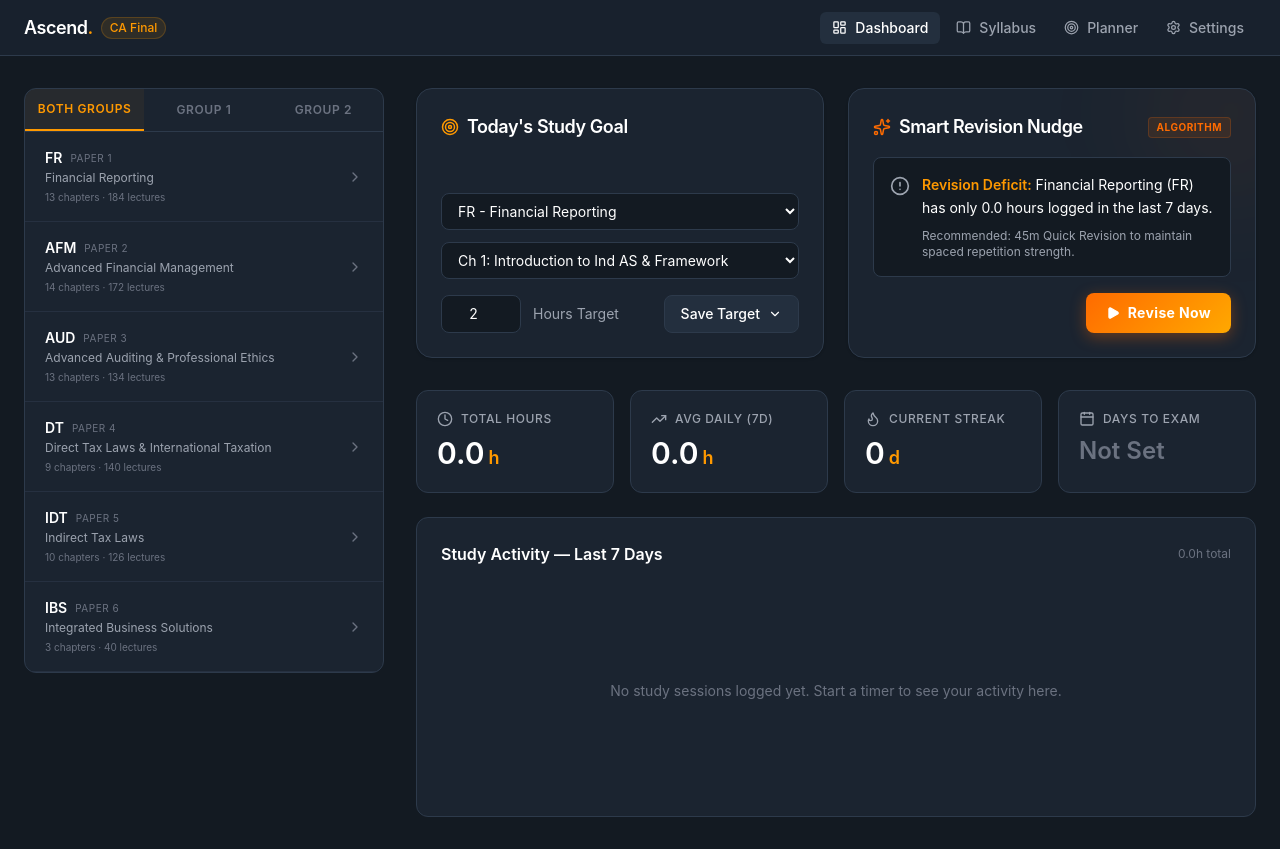
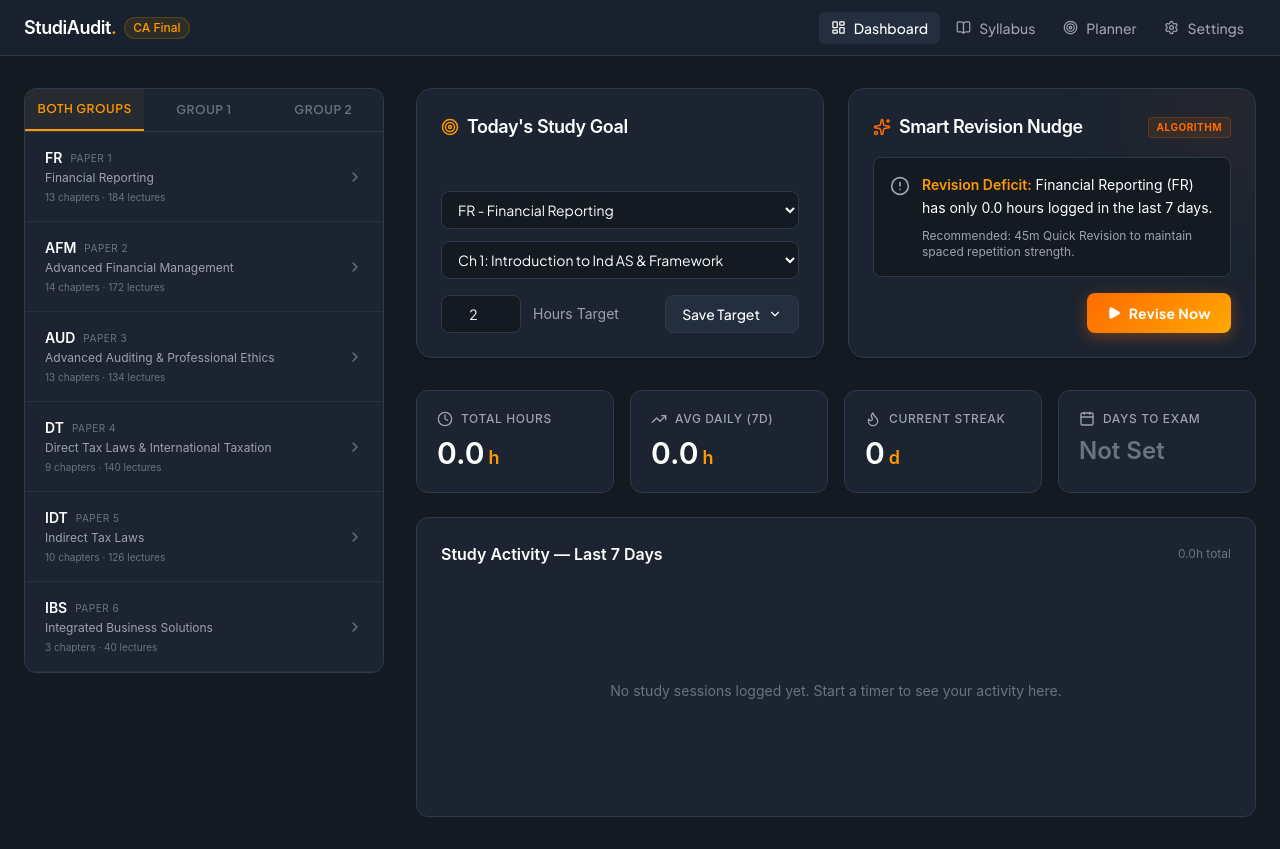
Before and after one commit to Rushi9945/khushi-ca-tracker, a React (Vite) app in the folder frontend/: page / in a window 1280 px wide. Built offline with nearby package versions, Linux system fonts and the light colour scheme.

Commit message:
Global premium typography injection & rename to StudiAudit

```diff
--- a/frontend/index.html
+++ b/frontend/index.html
@@ -4,7 +4,10 @@
     <meta charset="UTF-8" />
     <link rel="icon" type="image/svg+xml" href="/favicon.svg" />
     <meta name="viewport" content="width=device-width, initial-scale=1.0" />
-    <title>frontend</title>
+    <link rel="preconnect" href="https://fonts.googleapis.com">
+    <link rel="preconnect" href="https://fonts.gstatic.com" crossorigin>
+    <link href="https://fonts.googleapis.com/css2?family=Plus+Jakarta+Sans:wght@400;500;600;700;800&display=swap" rel="stylesheet">
+    <title>StudiAudit - CA Final Tracker</title>
   </head>
   <body>
     <div id="root"></div>
--- a/frontend/src/App.tsx
+++ b/frontend/src/App.tsx
@@ -65,7 +65,7 @@ function App() {
       <header className="sticky top-0 z-50 w-full h-14 bg-[#1B2430]/85 backdrop-blur-md border-b border-[#2D3A4B]">
         <div className="max-w-7xl mx-auto h-full px-6 flex items-center justify-between gap-4">
           <div className="flex items-center gap-2 shrink-0 cursor-pointer" onClick={navigateToDashboard}>
-            <span className="font-semibold text-lg tracking-tight">Ascend<span className="text-[#FF9900]">.</span></span>
+            <span className="font-semibold text-lg tracking-tight">StudiAudit<span className="text-[#FF9900]">.</span></span>
             <span className="hidden sm:inline text-xs px-2 py-0.5 rounded-full bg-[#FF9900]/10 text-[#FF9900] border border-[#FF9900]/20 font-medium">CA Final</span>
           </div>
 
--- a/frontend/src/SettingsView.tsx
+++ b/frontend/src/SettingsView.tsx
@@ -130,12 +130,12 @@ export const SettingsView = () => {
     const rangeStr = { today: 'Today', week: 'ThisWeek', month: 'ThisMonth', all: 'AllTime' }[exportRange];
     const dateStr = new Date().toISOString().split('T')[0];
 
-    generateExcel(sessionsRaw, progressRaw, notesRaw, `Ascend_Export_${rangeStr}_${dateStr}.xlsx`, cutoff);
+    generateExcel(sessionsRaw, progressRaw, notesRaw, `StudiAudit_Export_${rangeStr}_${dateStr}.xlsx`, cutoff);
   };
 
   const exportArchive = (archive: any) => {
     const safeName = archive.name.replace(/[^a-z0-9]/gi, '_').toLowerCase();
-    generateExcel(archive.data.sessions, archive.data.progress, archive.data.notes, `Ascend_Archive_${safeName}.xlsx`, 0);
+    generateExcel(archive.data.sessions, archive.data.progress, archive.data.notes, `StudiAudit_Archive_${safeName}.xlsx`, 0);
   };
 
   const executeArchiveAndReset = () => {
@@ -252,7 +252,7 @@ export const SettingsView = () => {
         window.location.reload();
       } catch (err) {
         console.error(err);
-        alert("Error parsing Excel file. Please ensure it is a valid Ascend backup.");
+        alert("Error parsing Excel file. Please ensure it is a valid StudiAudit backup.");
       }
     };
     reader.readAsArrayBuffer(file);
@@ -412,7 +412,7 @@ export const SettingsView = () => {
             <div>
               <h4 className="font-semibold text-white mb-1">Restore from Excel</h4>
               <p className="text-xs text-[#9CA3AF] leading-relaxed">
-                Upload a previously downloaded Ascend Excel file to restore your progress. This will overwrite current data.
+                Upload a previously downloaded StudiAudit Excel file to restore your progress. This will overwrite current data.
               </p>
             </div>
             <div className="mt-auto pt-4 border-t border-[#2D3A4B]/50">
--- a/frontend/src/SplashScreen.tsx
+++ b/frontend/src/SplashScreen.tsx
@@ -87,7 +87,7 @@ export const SplashScreen = ({ onComplete }: { onComplete: () => void }) => {
           style={{ transform: 'translateZ(40px)' }}
         >
           <p className="text-sm md:text-base font-medium text-slate-400/80 tracking-wide animate-pulse">
-            your finalist preparation dashboard is loading ..
+            your StudiAudit dashboard is loading ..
           </p>
         </motion.div>
 
--- a/frontend/src/index.css
+++ b/frontend/src/index.css
@@ -2,6 +2,7 @@
 @import "tailwindcss";
 
 :root {
+  font-family: 'Plus Jakarta Sans', system-ui, -apple-system, sans-serif !important;
   --bg: #131A22;
   --surface: #1B2430;
   --surface-2: #232F3E;
@@ -15,9 +16,6 @@
 
 body {
   margin: 0;
-  font-family: 'Plus Jakarta Sans', -apple-system, BlinkMacSystemFont, "Segoe UI", "Roboto", "Oxygen",
-    "Ubuntu", "Cantarell", "Fira Sans", "Droid Sans", "Helvetica Neue",
-    sans-serif;
   -webkit-font-smoothing: antialiased;
   -moz-osx-font-smoothing: grayscale;
   background-color: var(--bg);
@@ -26,6 +24,10 @@ body {
   -webkit-user-select: none;
 }
 
+body, button, input, textarea, select {
+  font-family: 'Plus Jakarta Sans', system-ui, -apple-system, sans-serif !important;
+}
+
 input, textarea, [contenteditable] {
   user-select: auto;
   -webkit-user-select: auto;
--- a/frontend/vite.config.ts
+++ b/frontend/vite.config.ts
@@ -14,8 +14,8 @@ export default defineConfig({
         globPatterns: ['**/*.{js,css,html,ico,png,svg,woff2,ttf}']
       },
       manifest: {
-        name: 'Ascend - CA Final Tracker',
-        short_name: 'Ascend',
+        name: 'StudiAudit - CA Final Tracker',
+        short_name: 'StudiAudit',
         theme_color: '#0B0F19',
         background_color: '#0B0F19',
         display: 'standalone',
```
